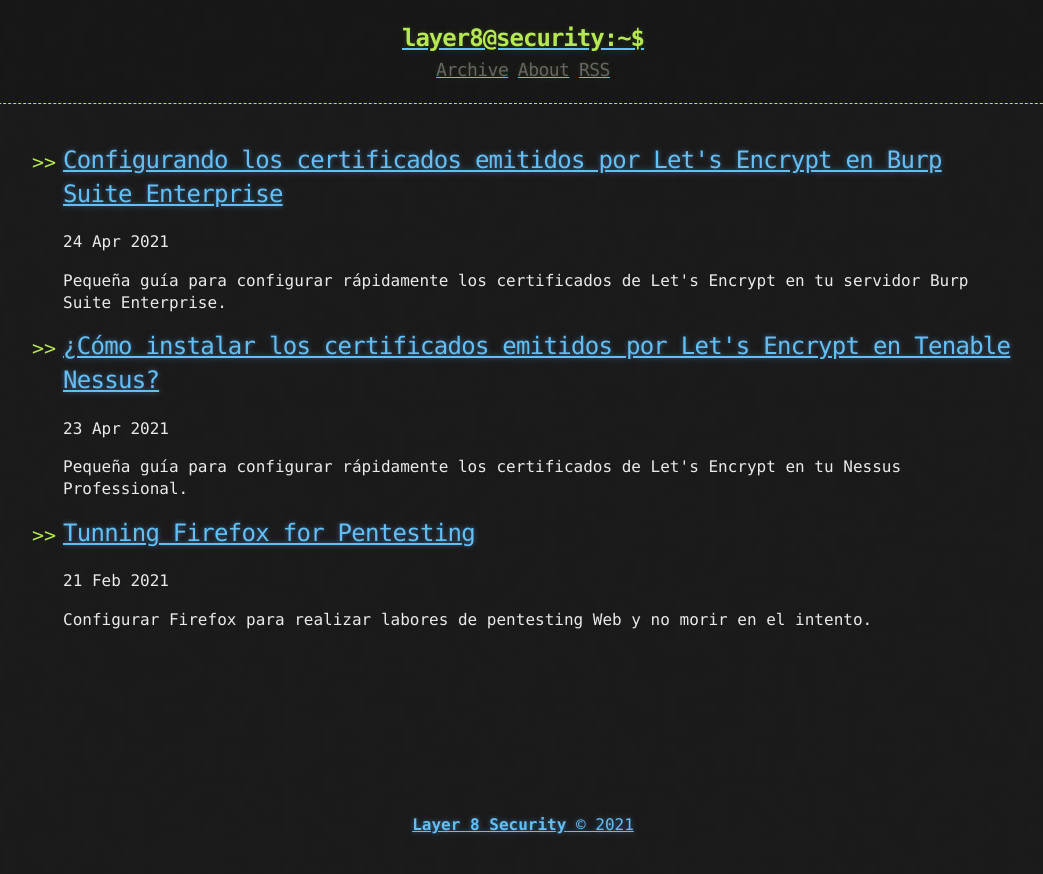
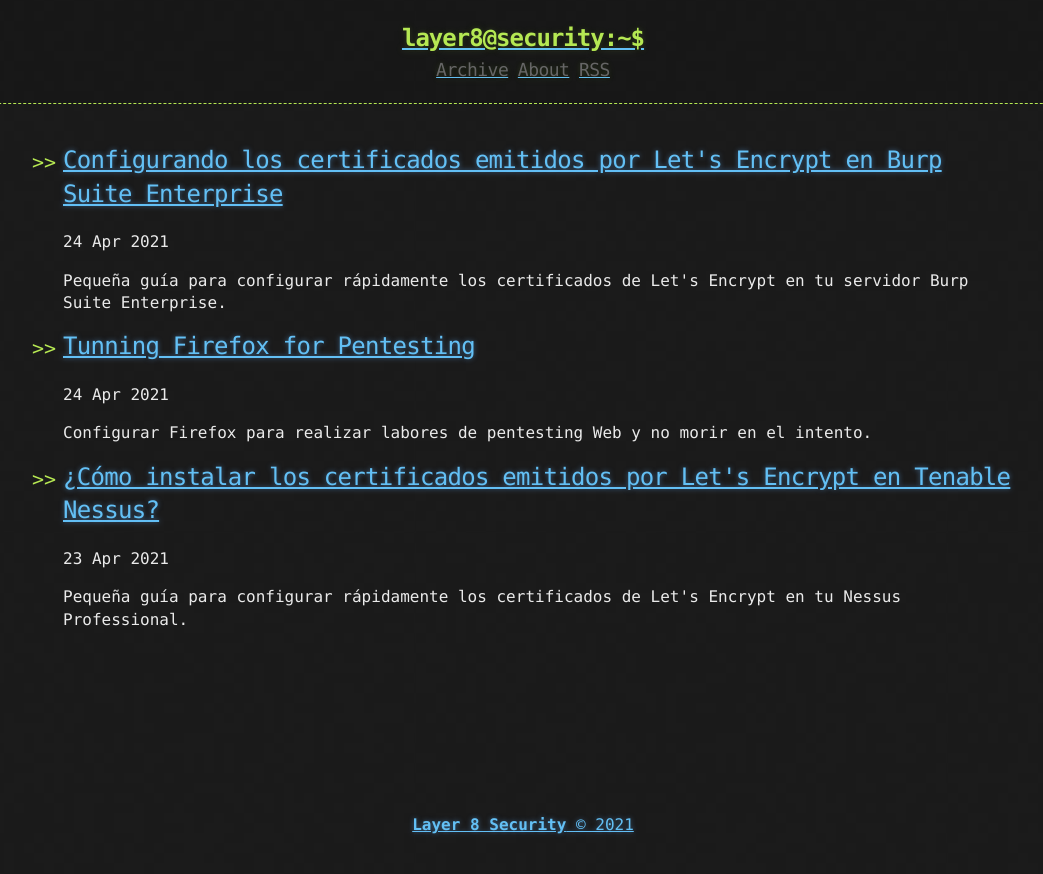
Before and after one commit to Layer8Sec/blog, a Jekyll site: the page built from index.html, in a window 1280 px wide. Shown: the top 874 px of the page, without its empty margins (117-1160 px from the left). Built offline with Jekyll 4.4.1, drawn with Linux system fonts in a browser that asks for light colours; the list of posts is cut into pages by our own code.

Commit message:
Actualizacion

```diff
--- a/_posts/2021-02-21-Tunning-Firefox-for-Pentesting.md
+++ b/_posts/2021-02-21-Tunning-Firefox-for-Pentesting.md
@@ -1,7 +1,7 @@
 ---
 title: Tunning Firefox for Pentesting
 published: true
-date: 2021-02-21
+date: 2021-04-24
 img: bullet.png
 project-date: Feb 2021
 excerpt: Configurar Firefox para realizar labores de pentesting Web y no morir en el intento.
```
